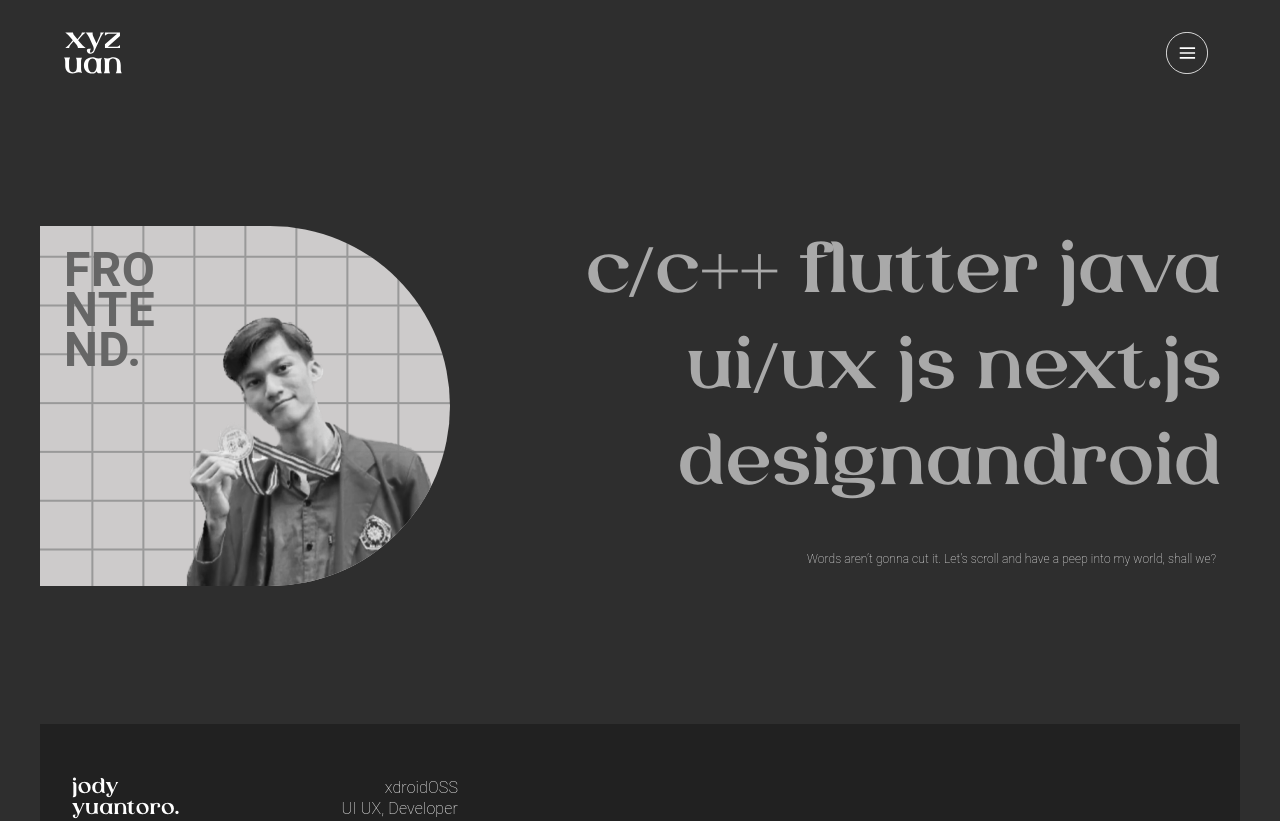
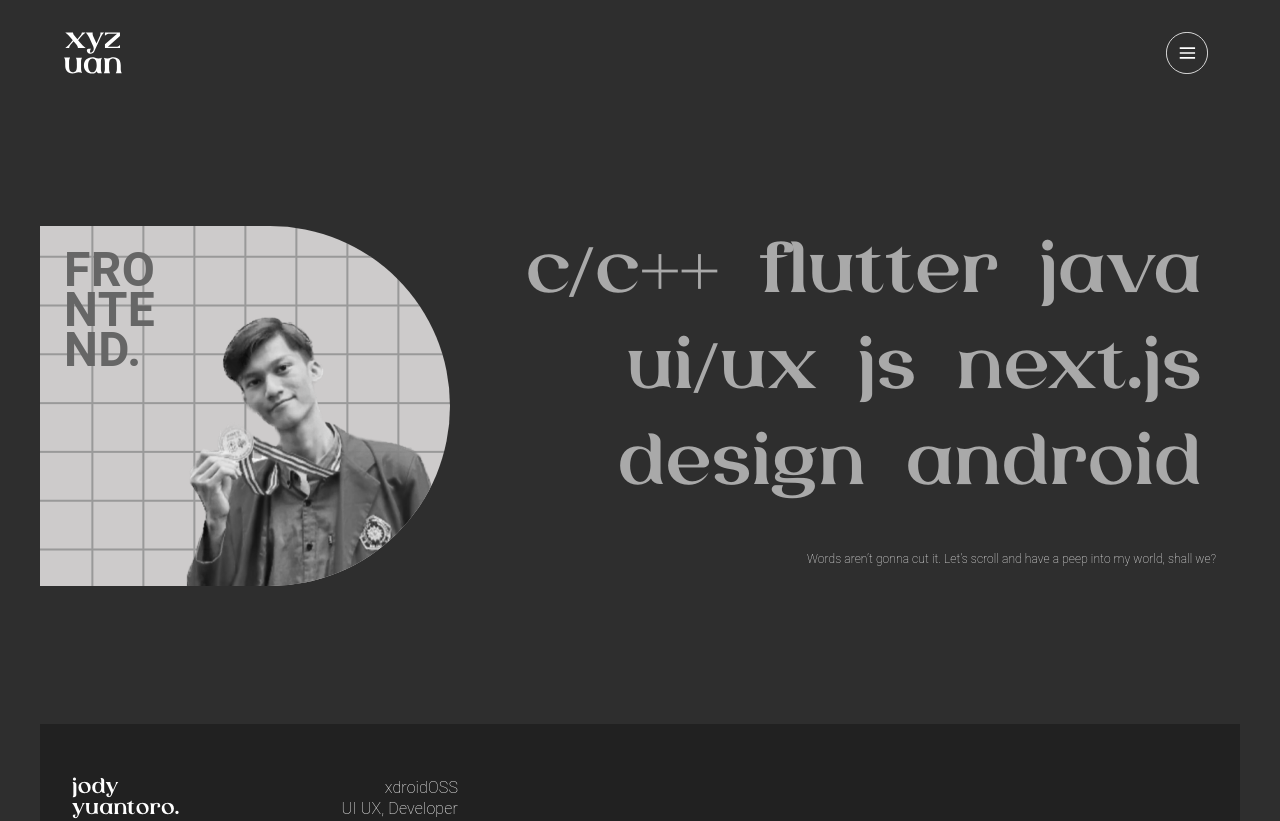
Before and after one commit to xyzuan/xyzuanFtReact, a Next.js app: page / in a window 1280 px wide. Shown: the top 821 px of the page. Built offline with nearby package versions, Linux system fonts and the light colour scheme.

Commit message:
main: Fixup heading title anim

```diff
--- /dev/null
+++ b/src/app/sections/Hero/components/HeadingItem.tsx
@@ -0,0 +1,45 @@
+"use client";
+
+import { Typography } from "@mui/material";
+import React, { useState } from "react";
+
+interface HeadingItemProps {
+  heading: string;
+}
+
+const HeadingItem: React.FC<HeadingItemProps> = ({ heading }) => {
+  const [isHeld, setIsHeld] = useState(false);
+
+  const handleTouchStart = () => {
+    setIsHeld(true);
+  };
+
+  const handleTouchEnd = () => {
+    setIsHeld(false);
+  };
+
+  return (
+    <Typography
+      key={heading}
+      sx={{
+        fontSize: isHeld ? "68px" : "64px",
+        fontFamily: "Laviossa",
+        whiteSpace: "nowrap",
+        userSelect: "none",
+        paddingLeft: "20px",
+        paddingRight: "20px",
+        transition: "0.3s ease",
+        color: isHeld ? "white" : "#A9A9A9",
+        "&:hover": {
+          color: "white",
+        },
+      }}
+      onTouchStart={handleTouchStart}
+      onTouchEnd={handleTouchEnd}
+    >
+      {heading}
+    </Typography>
+  );
+};
+
+export default HeadingItem;
--- a/src/app/sections/Hero/components/HeroTitle.tsx
+++ b/src/app/sections/Hero/components/HeroTitle.tsx
@@ -1,20 +1,8 @@
-"use client";
-
 import { Container, Grid, Typography } from "@mui/material";
-import { useState } from "react";
+import HeadingItem from "./HeadingItem";
 
 const HeroTitle = () => {
-  const [isHeld, setIsHeld] = useState(false);
-
-  const handleTouchStart = () => {
-    setIsHeld(true);
-  };
-
-  const handleTouchEnd = () => {
-    setIsHeld(false);
-  };
-
-  const headings = [
+  const headings: string[] = [
     "c/c++",
     "flutter",
     "java",
@@ -38,26 +26,9 @@ const HeroTitle = () => {
         }}
       >
         {headings.map((heading, index) => (
-          <Typography
-            key={heading}
-            sx={{
-              fontSize: "64px",
-              fontFamily: "Laviossa",
-              whiteSpace: "nowrap",
-              userSelect: "none",
-              paddingLeft: index !== headings.length - 1 ? "20px" : 0,
-              transition: "0.3s ease",
-              color: isHeld ? "white" : "#A9A9A9",
-              "&:hover": {
-                fontSize: "68px",
-                color: "white",
-              },
-            }}
-            onTouchStart={handleTouchStart}
-            onTouchEnd={handleTouchEnd}
-          >
-            {heading}
-          </Typography>
+          <Grid item key={heading}>
+            <HeadingItem heading={heading} />
+          </Grid>
         ))}
       </Grid>
       <Typography
```
